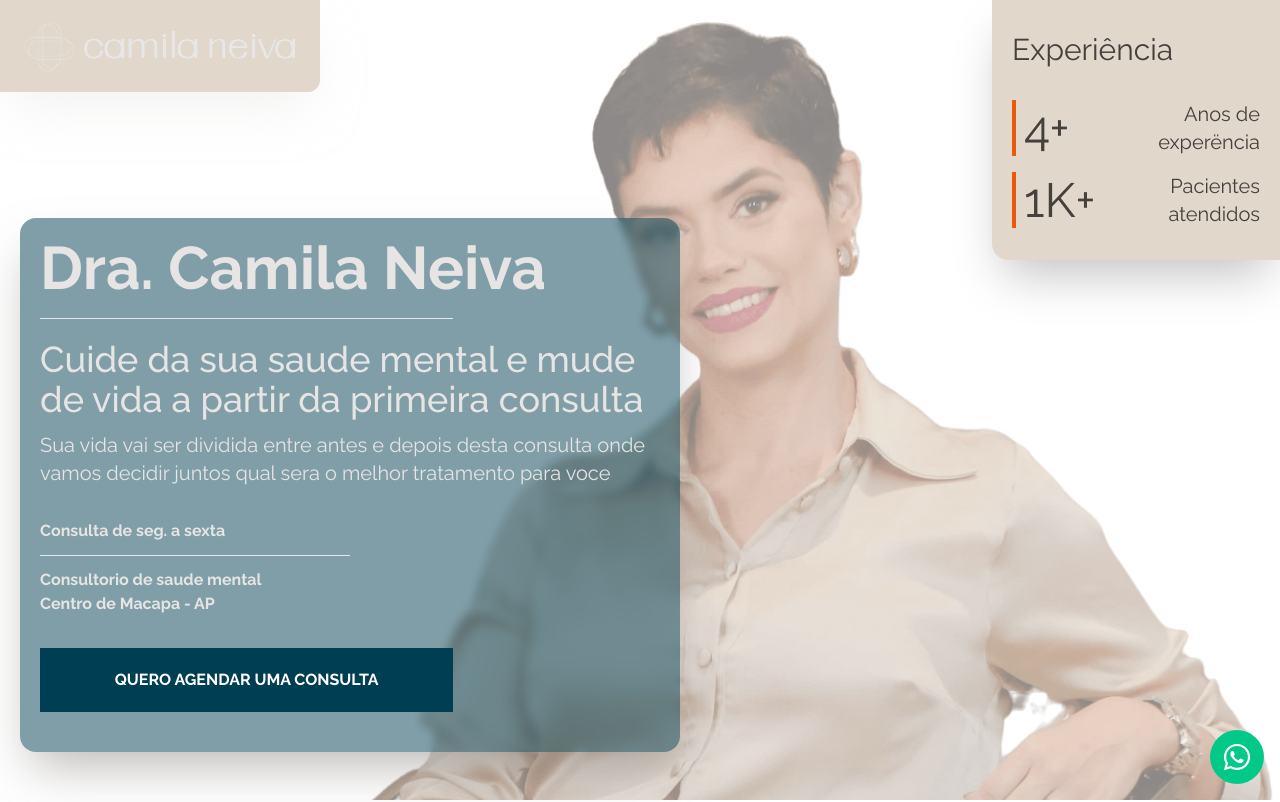
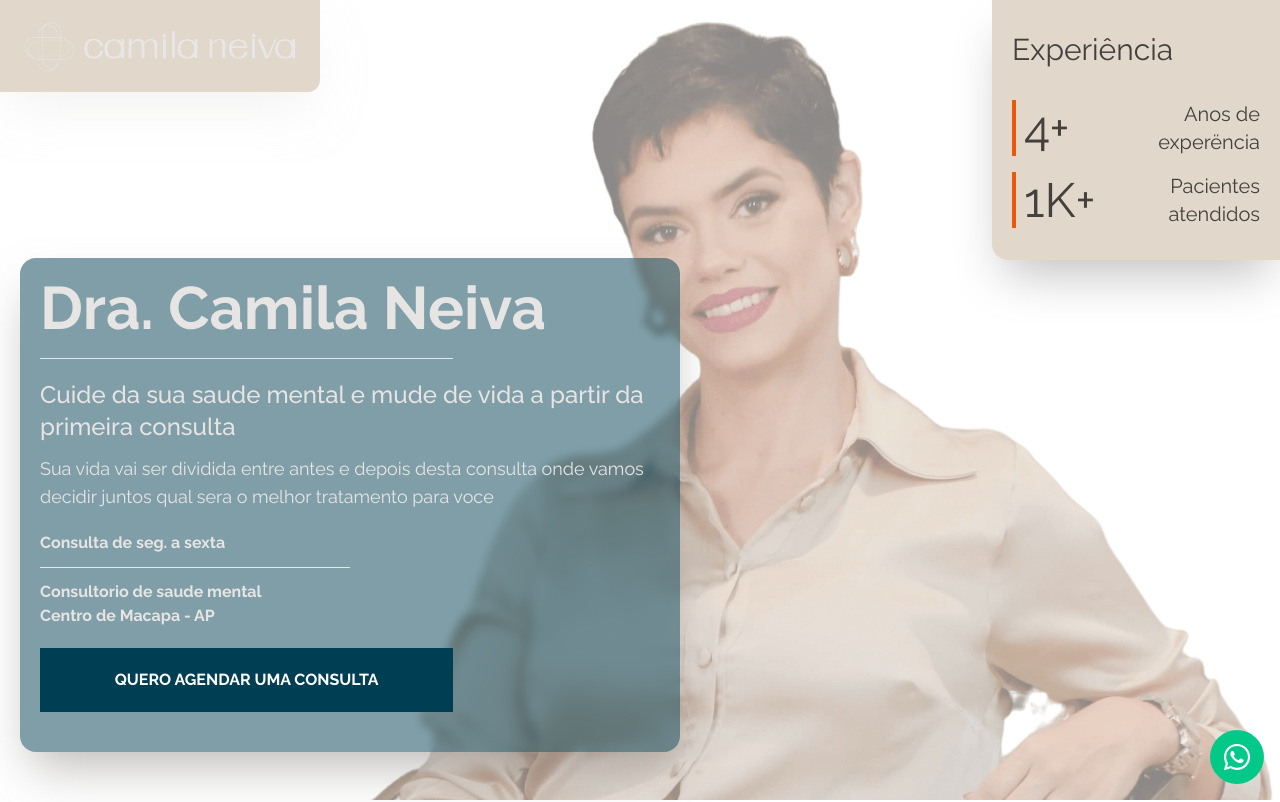
Before and after one commit to brunoprestesap/page-dra-camila, a React (Create React App) app: page / in a window 1280 px wide. Shown: the top 802 px of the page. Built offline with nearby package versions, Linux system fonts and the light colour scheme.

Commit message:
Ajustes no topo

```diff
--- a/src/components/Hero.js
+++ b/src/components/Hero.js
@@ -33,14 +33,14 @@ function Hero({ color }) {
               Dra. Camila Neiva
             </h1>
             <hr className="w-4/6 text-white my-5" />
-            <h2 className="text-4xl font-medium text-stone-200">
+            <h2 className="text-2xl font-medium text-stone-200">
               Cuide da sua saude mental e mude de vida a partir da primeira consulta
             </h2>
-            <h2 className="mt-3 text-xl text-stone-200">
+            <h2 className="text-lg mt-3 text-stone-200">
               Sua vida vai ser dividida entre antes e depois desta consulta onde vamos decidir juntos qual sera o melhor tratamento para voce
             </h2>
 
-            <div className="my-8">
+            <div className="my-5">
               <h2 className="text-stone-200 font-bold">
                 Consulta de seg. a sexta
               </h2>
```
